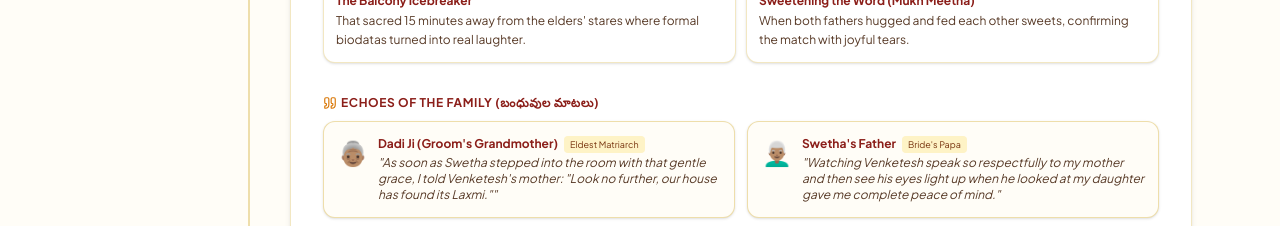
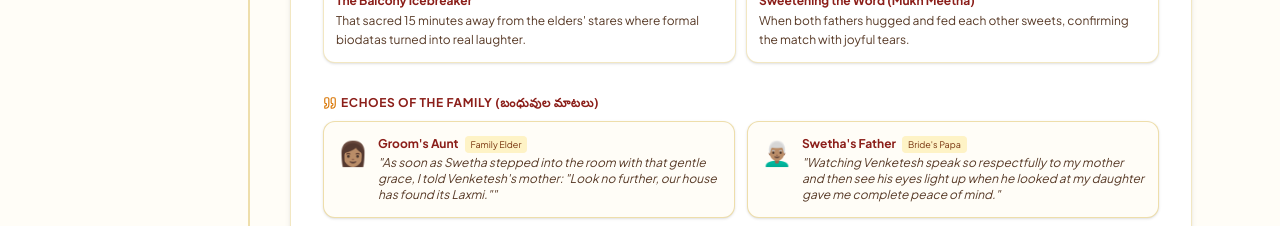
Before and after one commit to kvenketesh/arranged-marriage-journey, a React (Vite) app: page / in a window 1280 px wide. Shown: the part 2660-2886 px from the top of the page. Built offline with nearby package versions, Linux system fonts and the light colour scheme.

Commit message:
Replace Dadi Ji with Groom's Aunt in 6.5.2026 Echoes of the Family

```diff
--- a/src/data/marriageData.ts
+++ b/src/data/marriageData.ts
@@ -79,9 +79,9 @@ export const milestoneEvents: MilestoneEvent[] = [
     ],
     familyQuotes: [
       {
-        speaker: 'Dadi Ji (Groom\'s Grandmother)',
-        relation: 'Eldest Matriarch',
-        avatar: '👵🏽',
+        speaker: "Groom's Aunt",
+        relation: 'Family Elder',
+        avatar: '👩🏽',
         quote: 'As soon as Swetha stepped into the room with that gentle grace, I told Venketesh\'s mother: "Look no further, our house has found its Laxmi."'
       },
       {
```
